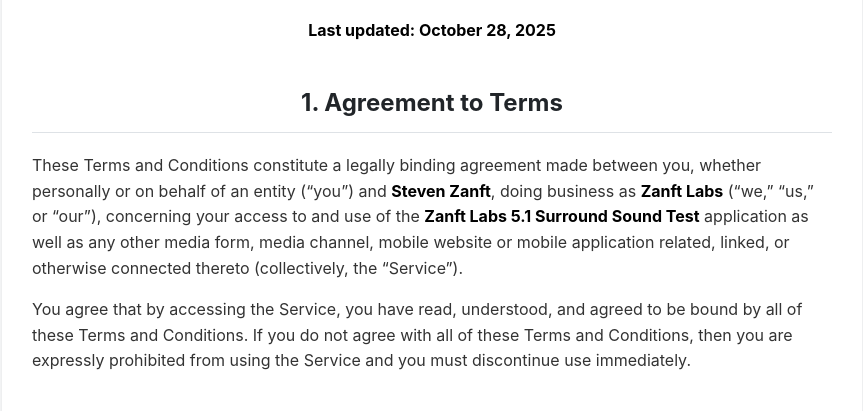
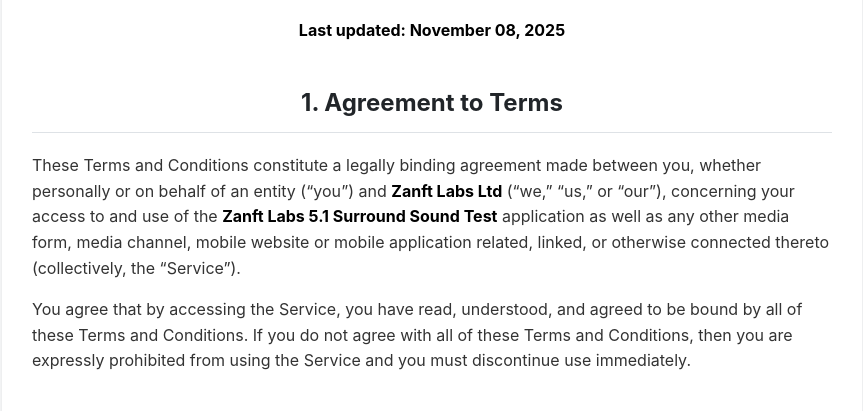
Before and after one commit to EvilDrZ/Zanft-Labs-Digital-Policies, a plain HTML site: page Zanft-Labs-5-1-Surround-Sound-Test-Terms-and-Conditions.html in a window 1280 px wide. Shown: the part 357-768 px from the top of the page, without its empty margins (208-1071 px from the left). Drawn offline with Linux system fonts and the light colour scheme.

Commit message:
Update Zanft-Labs-5-1-Surround-Sound-Test-Terms-and-Conditions.html
Removed 'Steven Zanft' and added 'Ltd'

```diff
--- a/Zanft-Labs-5-1-Surround-Sound-Test-Terms-and-Conditions.html
+++ b/Zanft-Labs-5-1-Surround-Sound-Test-Terms-and-Conditions.html
@@ -55,10 +55,10 @@
         <img src="https://evildrz.github.io/Zanft-Labs-Digital-Policies/Logo_Dark.png" alt="Zanft Labs Logo" style="width: 150px; margin-bottom: 20px;">
 
         <h1>Terms and Conditions for Zanft Labs 5.1 Surround Sound Test</h1>
-        <p style="text-align: center;"><strong>Last updated: October 28, 2025</strong></p>
+        <p style="text-align: center;"><strong>Last updated: November 08, 2025</strong></p>
 
         <h2>1. Agreement to Terms</h2>
-        <p>These Terms and Conditions constitute a legally binding agreement made between you, whether personally or on behalf of an entity (“you”) and <strong>Steven Zanft</strong>, doing business as <strong>Zanft Labs</strong> (“we,” “us,” or “our”), concerning your access to and use of the <strong>Zanft Labs 5.1 Surround Sound Test</strong> application as well as any other media form, media channel, mobile website or mobile application related, linked, or otherwise connected thereto (collectively, the “Service”).</p>
+        <p>These Terms and Conditions constitute a legally binding agreement made between you, whether personally or on behalf of an entity (“you”) and <strong>Zanft Labs Ltd</strong> (“we,” “us,” or “our”), concerning your access to and use of the <strong>Zanft Labs 5.1 Surround Sound Test</strong> application as well as any other media form, media channel, mobile website or mobile application related, linked, or otherwise connected thereto (collectively, the “Service”).</p>
         <p>You agree that by accessing the Service, you have read, understood, and agreed to be bound by all of these Terms and Conditions. If you do not agree with all of these Terms and Conditions, then you are expressly prohibited from using the Service and you must discontinue use immediately.</p>
 
         <h2>2. Intellectual Property Rights</h2>
```
